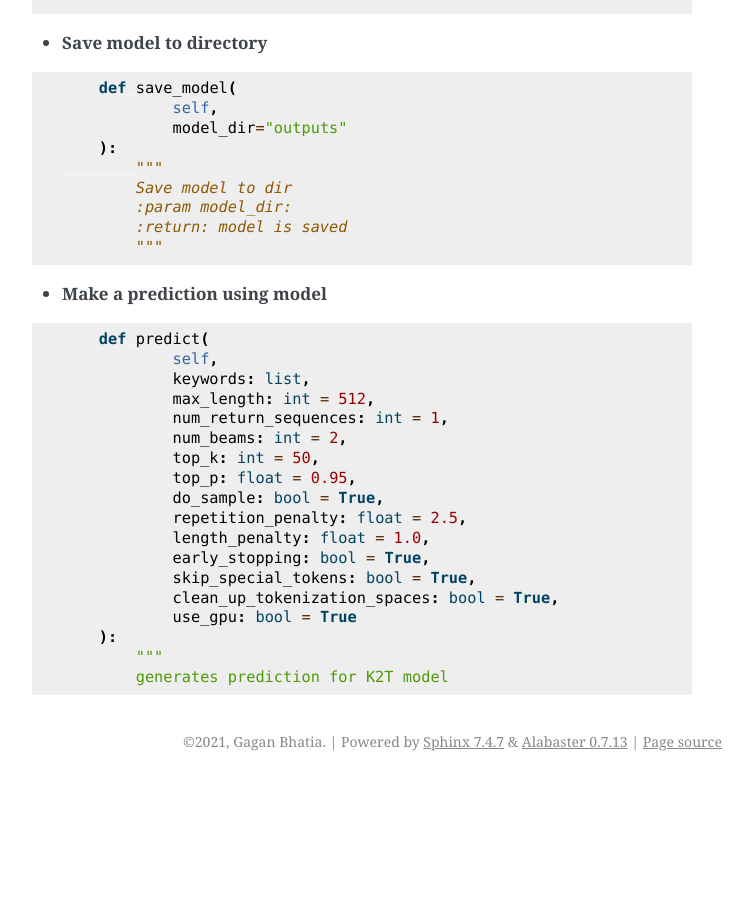
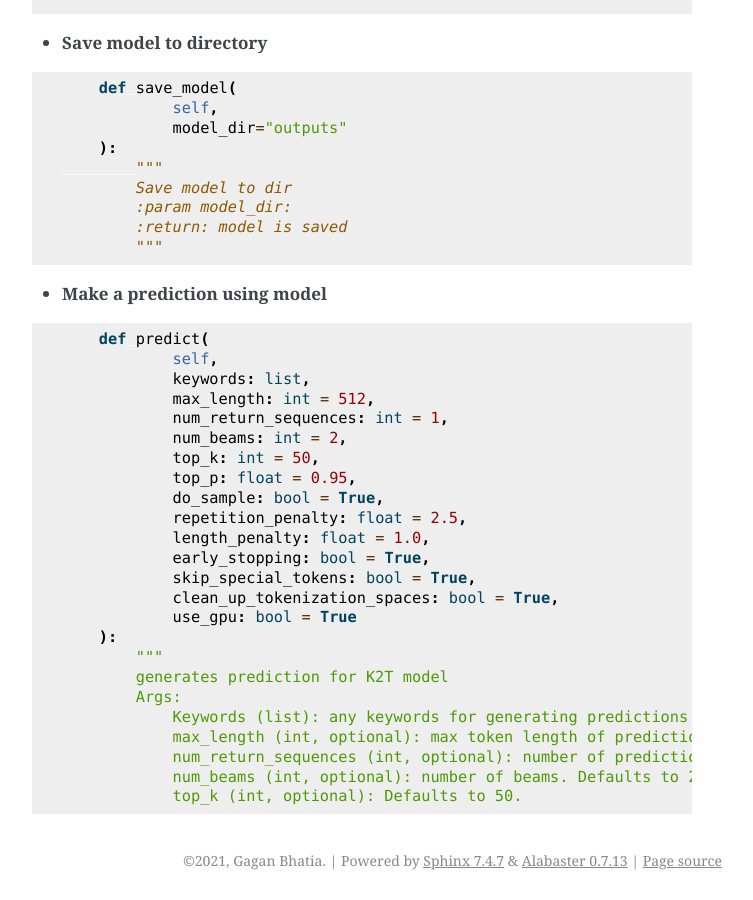
Before and after one commit to gagan3012/keytotext, a Sphinx documentation site: the page built from docs/TRAINER.md, in a window 1280 px wide and 900 px high, scrolled down 1153 px. Shown: the whole window, without its empty margins (388-1141 px from the left). Built offline with Sphinx 7.4.7, drawn with Linux system fonts in a browser that asks for light colours; before the commit the page ends 1934 px from its top, so only the background shows below that.

Commit message:
Update TRAINER.md

```diff
--- a/docs/TRAINER.md
+++ b/docs/TRAINER.md
@@ -93,3 +93,9 @@ def from_pretrained(self, model_name="t5-base"):
     ):
         """
         generates prediction for K2T model
+        Args:
+            Keywords (list): any keywords for generating predictions
+            max_length (int, optional): max token length of prediction. Defaults to 512.
+            num_return_sequences (int, optional): number of predictions to be returned. Defaults to 1.
+            num_beams (int, optional): number of beams. Defaults to 2.
+            top_k (int, optional): Defaults to 50.
```
